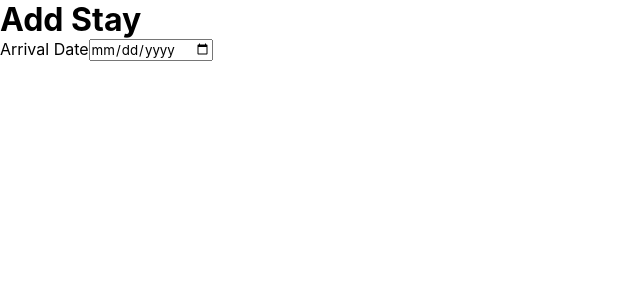
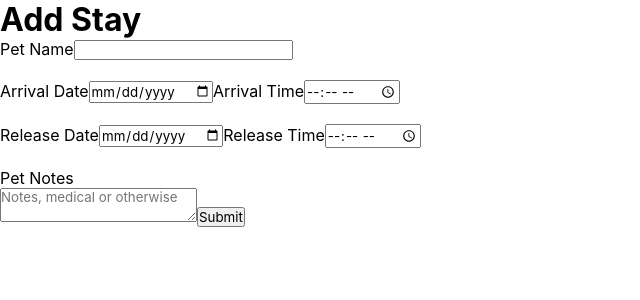
Before and after one commit to super-Colin/super-boarding, a React (Create React App) app: page / in a window 1280 px wide. Shown: the top 300 px of the page, without its empty margins (0-640 px from the left). Built offline with nearby package versions, Linux system fonts and the light colour scheme.

Commit message:
added form and some minor tests for it

```diff
--- a/src/components/AddStayForm.js
+++ b/src/components/AddStayForm.js
@@ -1,12 +1,41 @@
 
 
 const AddStayForm = () => {
+    const handler = (e)=>{
+        e.preventDefault();
+        console.log('form input is:', e)
+    }
     return (
-        <div data-testid="1" className="addStayForm_container">
+        <form className="addStayForm_container" onSubmit={handler}>
             <h1>Add Stay</h1>
+            <label htmlFor="addStay-petName">Pet Name</label>
+            <input id="addStay-petName" type="text" />
+            <br />
+            <br />
+
             <label htmlFor="addStay-arrivalDate">Arrival Date</label>
             <input id="addStay-arrivalDate" type="date" />
-        </div>
+
+            <label htmlFor="addStay-arrivalTime">Arrival Time</label>
+            {/* <input id="addStay-arrivalTime" type="number" step="0.5" min="0" max="24" /> */}
+            <input id="addStay-arrivalTime" type="time" />
+            <br />
+            <br />
+
+            <label htmlFor="addStay-releaseDate">Release Date</label>
+            <input id="addStay-releaseDate" type="date" />
+
+            <label htmlFor="addStay-releaseTime">Release Time</label>
+            <input id="addStay-releaseTime" type="time" />
+            <br />
+            <br />
+
+            <label htmlFor="addStay-petNotes">Pet Notes</label>
+            <br />
+            <textarea id="addStay-petNotes" placeholder="Notes, medical or otherwise" />
+            {/* <input id="addStay-petNotes" type="textarea" /> */}
+            <button formAction="submit">Submit</button>
+        </form>
     )
 }
 
```
Also changed, not shown: 1 other file (tests, documents, lock files or other folders).
